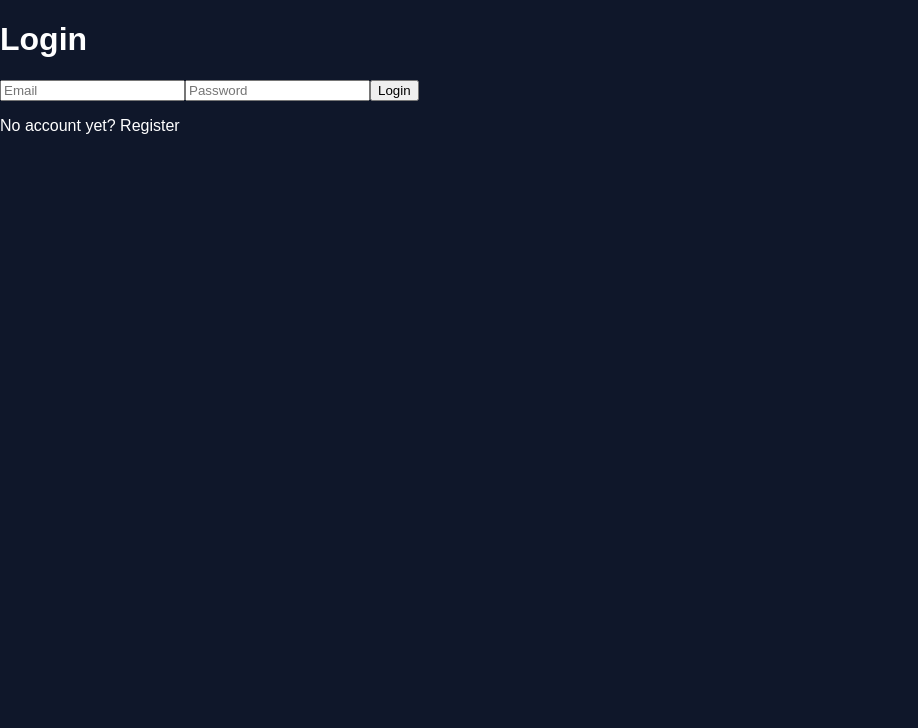
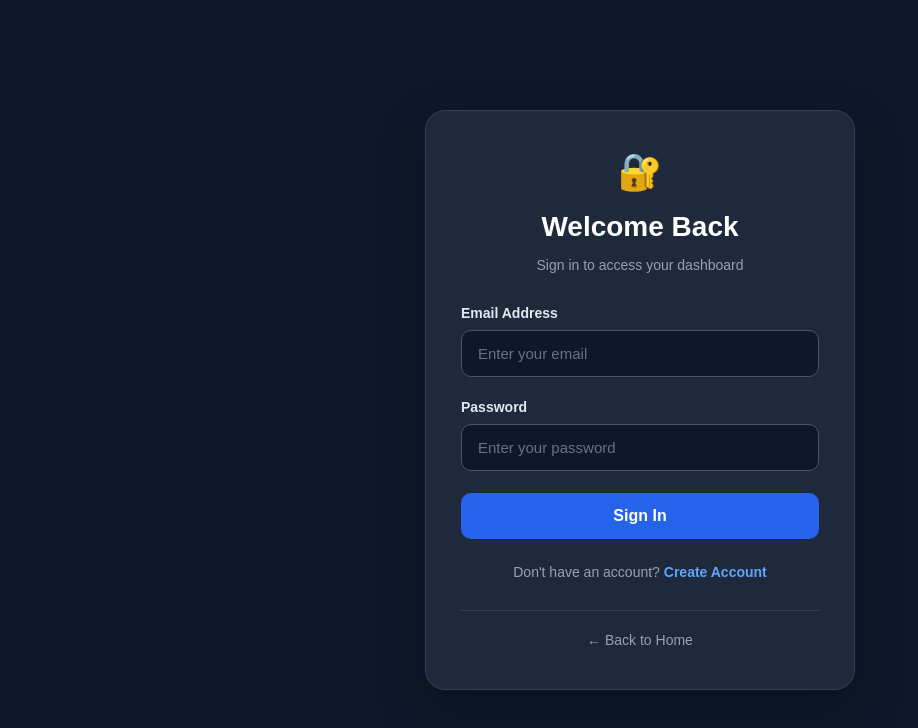
Before and after one commit to zwekhantkyaw2007-cell/06_auth_mysql, a Next.js app: page /login in a window 1280 px wide. Shown: the top 728 px of the page, without its empty margins (0-918 px from the left). Built offline with nearby package versions, Linux system fonts and the light colour scheme.

Commit message:
css style

```diff
--- a/app/login/page.js
+++ b/app/login/page.js
@@ -1,3 +1,4 @@
+
 "use client";
 
 import { useState } from "react";
@@ -7,49 +8,94 @@ export default function LoginPage() {
   const [email, setEmail] = useState("");
   const [password, setPassword] = useState("");
   const [message, setMessage] = useState("");
+  const [loading, setLoading] = useState(false);
 
-  // send the email and password; on success the API sets the token cookie
   const handleLogin = async (event) => {
     event.preventDefault();
+    setMessage("");
+    setLoading(true);
+
+    try {
       const response = await fetch("/api/login", {
         method: "POST",
         headers: { "Content-Type": "application/json" },
         body: JSON.stringify({ email, password }),
       });
+
       const data = await response.json();
 
       if (response.ok) {
-      // full page load so proxy.js checks the cookie just received
         window.location.href = "/dashboard";
       } else {
-      setMessage(data.message); // e.g. "Invalid email or password"
+        setMessage(data.message || "Login failed.");
+      }
+    } catch (error) {
+      setMessage("Something went wrong. Please try again.");
+    } finally {
+      setLoading(false);
     }
   };
 
   return (
-    <div className="auth-box">
-      <h1>Login</h1>
-      <form onSubmit={handleLogin}>
+    <main className="auth-page">
+      <div className="login-card">
+        <div className="login-header">
+          <div className="login-icon">🔐</div>
+          <h1>Welcome Back</h1>
+          <p>Sign in to access your dashboard</p>
+        </div>
+
+        <form onSubmit={handleLogin} className="login-form">
+          <div className="form-group">
+            <label htmlFor="email">Email Address</label>
             <input
+              id="email"
               type="email"
               value={email}
-          onChange={(event) => setEmail(event.target.value)}
-          placeholder="Email"
+              onChange={(e) => setEmail(e.target.value)}
+              placeholder="Enter your email"
+              autoComplete="email"
               required
             />
+          </div>
+
+          <div className="form-group">
+            <label htmlFor="password">Password</label>
             <input
+              id="password"
               type="password"
               value={password}
-          onChange={(event) => setPassword(event.target.value)}
-          placeholder="Password"
+              onChange={(e) => setPassword(e.target.value)}
+              placeholder="Enter your password"
+              autoComplete="current-password"
               required
             />
-        <button type="submit">Login</button>
+          </div>
+
+          {message && (
+            <p className="login-error" role="alert">
+              {message}
+            </p>
+          )}
+
+          <button
+            type="submit"
+            className="login-button"
+            disabled={loading}
+          >
+            {loading ? "Signing in..." : "Sign In"}
+          </button>
         </form>
-      {message && <p className="error">{message}</p>}
-      <p>
-        No account yet? <Link href="/register">Register</Link>
+
+        <p className="register-text">
+          Don't have an account?{" "}
+          <Link href="/register">Create Account</Link>
         </p>
+
+        <div className="login-footer">
+          <Link href="/">← Back to Home</Link>
         </div>
+      </div>
+    </main>
   );
 }
--- a/app/page.js
+++ b/app/page.js
@@ -29,7 +29,7 @@ export default function Home() {
 
         <div className="actions">
           <Link href="/register" className="primary">
-            Register
+            Get Started
           </Link>
           <Link href="/login" className="secondary">
             Login
--- a/app/style.css
+++ b/app/style.css
@@ -59,6 +59,166 @@ a {
   border-radius: 16px;
 }
 
+
+/* ===== LOGIN PAGE ===== */
+
+.auth-page {
+  min-height: 100vh;
+  display: flex;
+  justify-content: center;
+  align-items: center;
+  padding: 24px;
+  background: #0f172a;
+  font-family: Arial, sans-serif;
+}
+
+.login-card {
+  width: 100%;
+  max-width: 430px;
+  padding: 40px 35px;
+  background: #1e293b;
+  border: 1px solid #334155;
+  border-radius: 20px;
+  box-shadow: 0 20px 50px rgba(0, 0, 0, 0.25);
+}
+
+.login-header {
+  text-align: center;
+  margin-bottom: 32px;
+}
+
+.login-icon {
+  font-size: 36px;
+  margin-bottom: 15px;
+}
+
+.login-header h1 {
+  font-size: 28px;
+  font-weight: 700;
+  color: #ffffff;
+  margin-bottom: 10px;
+}
+
+.login-header p {
+  color: #94a3b8;
+  font-size: 14px;
+}
+
+.login-form {
+  display: flex;
+  flex-direction: column;
+  gap: 22px;
+}
+
+.form-group {
+  display: flex;
+  flex-direction: column;
+  gap: 9px;
+}
+
+.form-group label {
+  color: #e2e8f0;
+  font-size: 14px;
+  font-weight: 600;
+}
+
+.login-form input {
+  width: 100%;
+  padding: 14px 16px;
+  background: #0f172a;
+  border: 1px solid #475569;
+  border-radius: 10px;
+  color: white;
+  font-size: 15px;
+  outline: none;
+  transition: 0.2s ease;
+}
+
+.login-form input::placeholder {
+  color: #64748b;
+}
+
+.login-form input:focus {
+  border-color: #3b82f6;
+  box-shadow: 0 0 0 3px rgba(59, 130, 246, 0.15);
+}
+
+.login-button {
+  width: 100%;
+  padding: 14px;
+  border: none;
+  border-radius: 10px;
+  background: #2563eb;
+  color: white;
+  font-size: 16px;
+  font-weight: 600;
+  cursor: pointer;
+  transition: 0.2s;
+}
+
+.login-button:hover {
+  background: #1d4ed8;
+  transform: translateY(-1px);
+}
+
+.login-button:disabled {
+  opacity: 0.65;
+  cursor: not-allowed;
+}
+
+.login-error {
+  color: #fca5a5;
+  background: rgba(239, 68, 68, 0.1);
+  padding: 12px;
+  border-radius: 8px;
+  font-size: 14px;
+  text-align: center;
+}
+
+.register-text {
+  text-align: center;
+  color: #94a3b8;
+  font-size: 14px;
+  margin-top: 25px;
+}
+
+.register-text a {
+  color: #60a5fa;
+  font-weight: 600;
+  text-decoration: none;
+}
+
+.register-text a:hover {
+  text-decoration: underline;
+}
+
+.login-footer {
+  text-align: center;
+  margin-top: 30px;
+  padding-top: 20px;
+  border-top: 1px solid #334155;
+}
+
+.login-footer a {
+  color: #94a3b8;
+  font-size: 14px;
+  text-decoration: none;
+}
+
+.login-footer a:hover {
+  color: white;
+}
+
+@media (max-width: 480px) {
+  .login-card {
+    padding: 30px 22px;
+  }
+
+  .login-header h1 {
+    font-size: 25px;
+  }
+}
+
 .profile p {
   color: #cbd5e1;
 }
```
Lines whose indentation alone changed are shown as unchanged.
